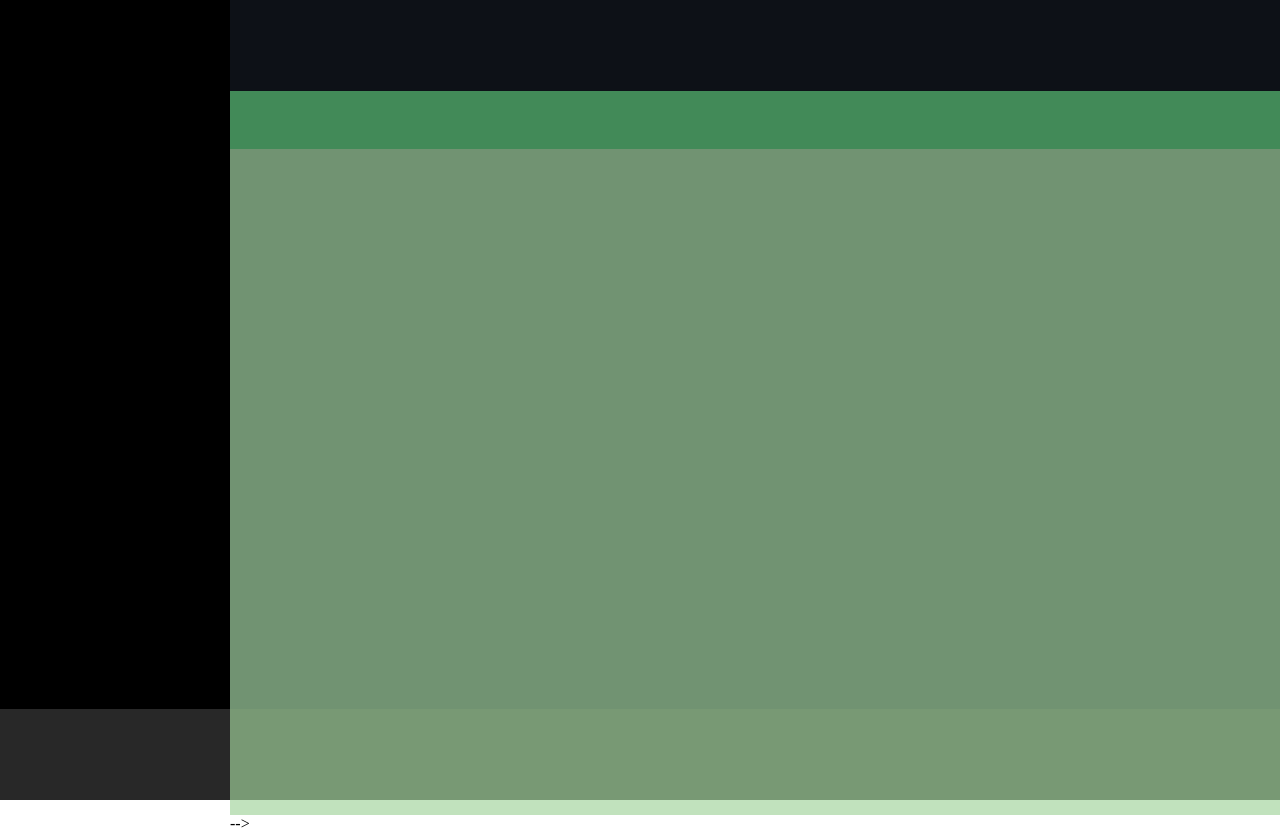
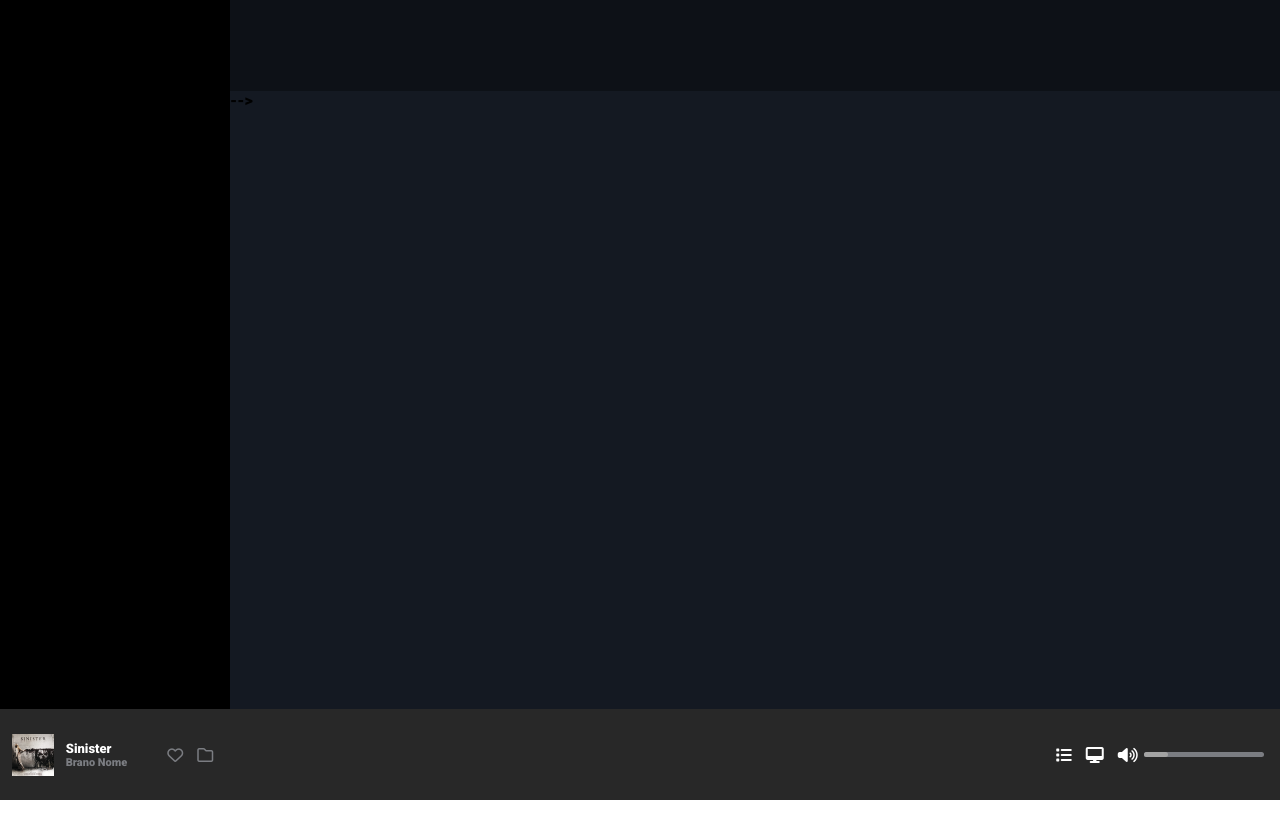
Before and after one commit to AndreSoffiantini/html-css-spotifyweb, a plain HTML site: page index.html in a window 1280 px wide. After the commit the page ends 800 px from the top, so only its background shows below. Drawn offline with Linux system fonts and the light colour scheme.

Commit message:
Add site_footer side columns

```diff
--- a/assets/css/common.css
+++ b/assets/css/common.css
@@ -97,6 +97,14 @@
 
     .col_50 {
         width: 50%;
+    }
+
+    .col_16 {
+        width: 16%;
+    }
+
+    .col_68 {
+        width: 68%;
     }
     /* #endregion Col */
     /* #endregion Grid */
--- a/assets/css/style.css
+++ b/assets/css/style.css
@@ -12,6 +12,10 @@
     --selected: #ADFF2F;
     --horiz-bars-h: 91px;
     --sidebar-w: 230px;
+}
+
+* {
+    font-family: 'Roboto', sans-serif;
 }
 
 
@@ -37,19 +41,14 @@
     background-color: var(--darkest-trsp);
 }
 
-#site_main .navbar {
+.debug #site_main .navbar {
     height: 58px;
     background-color: #67E2828F;
 }
 
-#site_main .main-section {
+.debug #site_main .main-section {
     height: 333px;
     background-color: #A2D39BA8;
-}
-
-#site_footer {
-    height: var(--horiz-bars-h);
-    background-color: var(--dark);
 }
 
 
@@ -64,5 +63,69 @@
 
 /* #region site_footer */
 
+#site_footer {
+    height: var(--horiz-bars-h);
+    background-color: var(--dark);
+}
+
+#site_footer .col_side {
+    width: var(--sidebar-w);
+    justify-content: space-around;
+}
+
+#site_footer .col_side>* {
+    align-self: center;
+}
+
+#site_footer .album-cover {
+    width: 42px;
+    height: 42px;
+}
+
+#site_footer .song-details {
+    flex-direction: column;
+    padding-right: 5%;
+    margin-left: -5%;
+}
+
+#site_footer .song-details span:first-child {
+    font-size: 13px;
+    color: var(--lighter);
+}
+
+#site_footer .song-details span:last-child {
+    font-size: 11px;
+    color: var(--primary);
+}
+
+#site_footer .icons-left {
+    color: var(--primary);
+}
+
+#site_footer .icons-right {
+    color: var(--lighter);
+}
+
+#site_footer [class^="icons-"]>i {
+    margin: 5px;
+}
+
+.volume-bar {
+    width: 120px;
+    height: 5px;
+    background-color: var(--primary);
+    border-radius: 10px;
+    margin-right: 15px;
+}
+
+.volume-bar>.col_20 {
+    background-color: var(--primary-light);
+    border-radius: 10px;
+}
+
+#site_footer .col_middle {
+    width: calc(100% - 2*var(--sidebar-w));
+}
+
 
 /* #endregion site_footer */
--- a/index.html
+++ b/index.html
@@ -6,11 +6,15 @@
     <meta http-equiv="X-UA-Compatible" content="IE=edge">
     <meta name="viewport" content="width=device-width, initial-scale=1.0">
     <title>Spotify</title>
+    <script src="https://kit.fontawesome.com/98b92cce71.js" crossorigin="anonymous"></script>
+    <link rel="preconnect" href="https://fonts.googleapis.com">
+    <link rel="preconnect" href="https://fonts.gstatic.com" crossorigin>
+    <link href="https://fonts.googleapis.com/css2?family=Roboto:wght@900&display=swap" rel="stylesheet">
     <link rel="stylesheet" href="./assets/css/common.css">
     <link rel="stylesheet" href="./assets/css/style.css">
 </head>
 
-<body>
+<body class="">
 
     <main id="site_main">
 
@@ -62,6 +66,44 @@
 
     <footer id="site_footer">
 
+        <div class="row">
+            <div class="col_side flex-cont">
+
+                <div class="album-cover">
+                    <img src="./assets/img/sinister.jpeg" alt="Sinister album">
+                </div>
+
+                <div class="song-details flex-cont">
+                    <span>Sinister</span>
+                    <span>Brano Nome</span>
+                </div>
+
+                <div class="icons-left">
+                    <i class="fa-regular fa-heart"></i>
+                    <i class="fa-regular fa-folder"></i>
+                </div>
+
+            </div>
+
+            <div class="col_middle">
+
+            </div>
+
+            <div class="col_side flex-cont">
+
+                <div class="icons-right">
+                    <i class="fa-solid fa-list"></i>
+                    <i class="fa-solid fa-desktop"></i>
+                    <i class="fa-solid fa-volume-high"></i>
+                </div>
+
+                <div class="volume-bar">
+                    <div class="col_20"></div>
+                </div>
+
+            </div>
+        </div>
+
     </footer>
     <!-- /#site_footer -->
 
```
